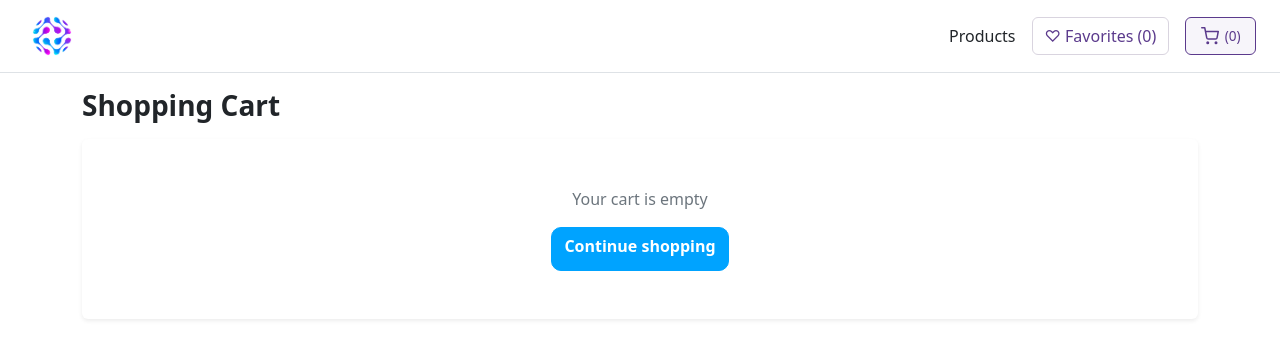
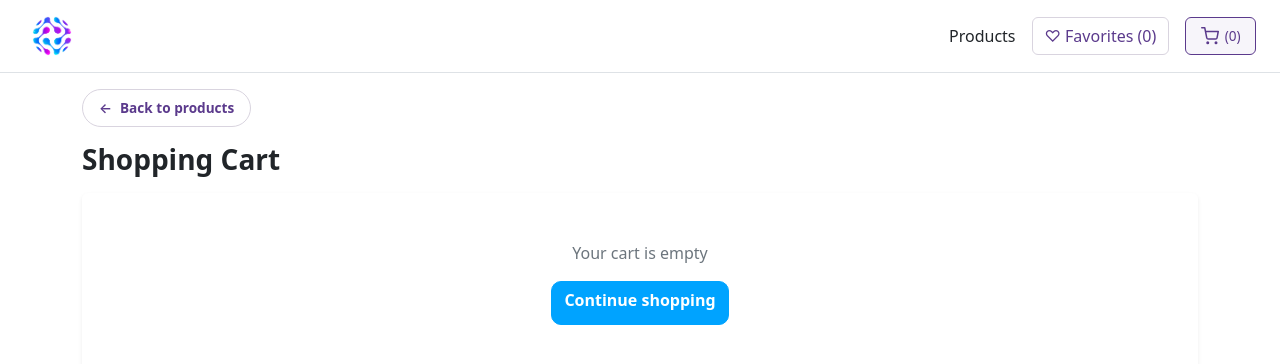
Before and after one commit to AboDa7m88/products-explorer, an Angular app: page /cart in a window 1280 px wide. Shown: the top 364 px of the page. Built offline with nearby package versions, Linux system fonts and the light colour scheme.

Commit message:
add back link component to cart page for improved navigation

```diff
--- a/src/app/pages/cart-page/cart-page.html
+++ b/src/app/pages/cart-page/cart-page.html
@@ -1,4 +1,9 @@
 <div class="container py-3">
+
+  <div class ="mb-3">
+    <app-back-link />
+  </div>
+
   <h1 class="h3 fw-bold mb-3">Shopping Cart</h1>
 
   @if (cart.items().length === 0) {
--- a/src/app/pages/cart-page/cart-page.ts
+++ b/src/app/pages/cart-page/cart-page.ts
@@ -2,10 +2,10 @@ import { CurrencyPipe } from '@angular/common';
 import { Component, inject } from '@angular/core';
 import { RouterLink } from '@angular/router';
 import { CartService } from '../../services/cart.service';
-
+import {BackLink} from "../../components/back-link/back-link";
 @Component({
   selector: 'app-cart-page',
-  imports: [CurrencyPipe, RouterLink],
+  imports: [CurrencyPipe, RouterLink, BackLink],
   templateUrl: './cart-page.html',
   styleUrl: './cart-page.css',
 })
```
